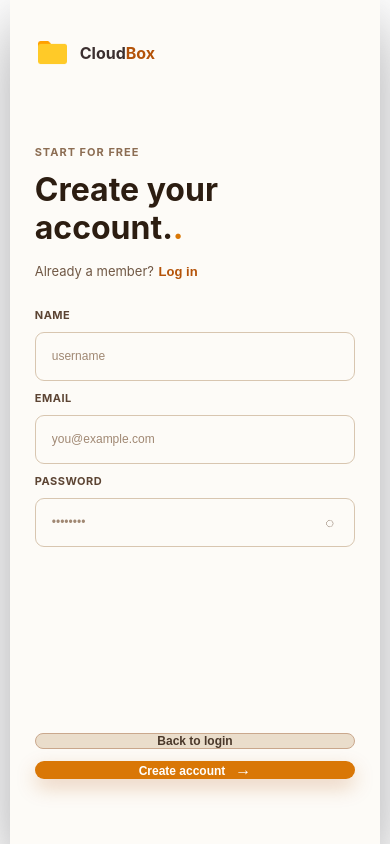
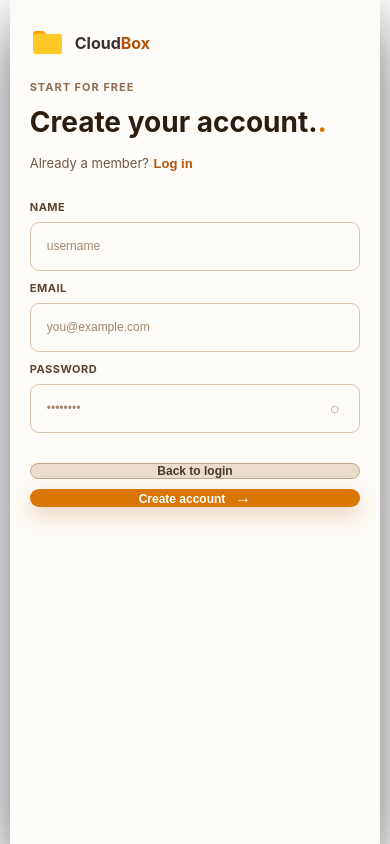
Before and after one commit to amankumar7/storagedrive-frontend, a React (Vite) app: page / in a window 390 px wide. Built offline with nearby package versions, Linux system fonts and the light colour scheme.

Commit message:
css changes for mobile

```diff
--- a/index.html
+++ b/index.html
@@ -3,7 +3,7 @@
   <head>
     <meta charset="UTF-8" />
     <meta name="viewport" content="width=device-width, initial-scale=1.0" />
-    <title>Storage Drive</title>
+    <title>CloudBox</title>
     <link rel="icon" type="image/png" href="/src/assets/icons8-folders-48.png" />
   </head>
   <body>
--- a/src/componets/Auth.jsx
+++ b/src/componets/Auth.jsx
@@ -26,9 +26,13 @@ export default function Auth() {
             console.log("Login", {
                 email: form.email,
                 password: form.password,
+
             });
+            alert("emal: "+form.email+ " password: "+ form.password);
+
         } else {
             console.log("Register", form);
+            alert("emal: "+form.email+ " username: "+ form.username + " password: "+ form.password);
         }
     };
 
--- a/src/css/Auth.css
+++ b/src/css/Auth.css
@@ -10,7 +10,7 @@ body {
             BlinkMacSystemFont,
             "Segoe UI",
             sans-serif;
-    overflow: hidden;
+    overflow-x: hidden; /* Changed from overflow: hidden to allow vertical scrolling on small screens */
 }
 
 /* =================================
@@ -18,7 +18,6 @@ body {
 ================================= */
 
 .auth-page {
-
     min-height: 100vh;
     display: flex;
     align-items: center;
@@ -32,14 +31,13 @@ body {
 
 .auth-container {
     width: min(930px, 95vw);
-    height: 600px;
+    min-height: 600px; /* Changed from fixed height to min-height */
     display: grid;
     grid-template-columns: 52% 48%;
     background: #fdfbf7;
     border-radius: 40px;
     overflow: hidden;
-    box-shadow:
-            0 25px 60px rgb(106 107 110 / 0.58);
+    box-shadow: 0 25px 60px rgb(106 107 110);
 }
 
 /* =================================
@@ -47,11 +45,11 @@ body {
 ================================= */
 
 .auth-content {
-    padding: 20px 50px; /* Reduced top/bottom padding slightly */
-    position:relative;
+    padding: 30px 50px;
+    position: relative;
     display: flex;
     flex-direction: column;
-    justify-content: space-between; /* Keeps top header and bottom elements cleanly spaced */
+    justify-content: flex-start; /* Changed from space-between to avoid pushing content to boundaries */
     height: 100%;
 }
 
@@ -83,11 +81,10 @@ body {
 ================================= */
 
 .heading-section {
-    margin-top: 48px;
+    margin-top: 30px;
 }
 
 .eyebrow {
-
     color: #8c6d53;
     font-size: 11px;
     font-weight: 700;
@@ -97,14 +94,12 @@ body {
 }
 
 .heading-section h1 {
-
     margin: 0px;
     color: #2c1d11;
     font-size: 38px;
     line-height: 1.2;
     font-weight: 700;
     letter-spacing: 0px;
-
 }
 
 .yellow-dot {
@@ -112,7 +107,6 @@ body {
 }
 
 .heading-section p {
-
     margin-top: 15px;
     color: #705845;
     font-size: 13px;
@@ -137,7 +131,6 @@ body {
     max-width: 450px;
     display: flex;
     flex-direction: column;
-    flex-grow: 1;
 }
 
 .field {
@@ -145,18 +138,16 @@ body {
 }
 
 .field label {
-
     display: block;
     color: #5c4433;
     font-size: 11px;
-    margin-bottom: 10px;
+    margin-bottom: 8px;
     letter-spacing: 0.5px;
     font-weight: 700;
     text-transform: uppercase;
 }
 
 .input-container {
-
     height: 49px;
     display: flex;
     align-items: center;
@@ -221,8 +212,8 @@ body {
 .button-row {
     display: flex;
     gap: 12px;
-    margin-top: auto;
-    margin-bottom: 30px;
+    margin-top: 20px; /* Replaced margin-top: auto with explicit top margin */
+    margin-bottom: 20px;
 }
 
 .secondary-button,
@@ -237,7 +228,6 @@ body {
 }
 
 .secondary-button {
-
     border: 1px solid #caa88d;
     background: #eaddcb;
     color: #4a382a;
@@ -253,8 +243,7 @@ body {
     background: #d97706;
     color: #ffffff;
     flex: 1.2;
-    box-shadow:
-            0 8px 20px rgba(180, 83, 9, 0.25);
+    box-shadow: 0 8px 20px rgba(180, 83, 9, 0.25);
 }
 
 .primary-button:hover {
@@ -263,7 +252,6 @@ body {
 }
 
 .primary-button span {
-
     margin-left: 10px;
     font-size: 16px;
 }
@@ -275,12 +263,7 @@ body {
 .visual-section {
     position: relative;
     overflow: hidden;
-    background:
-            linear-gradient(
-                    135deg,
-                    rgb(215 118 6 / 0.5),
-                    #ffffff
-            );
+    background: linear-gradient(135deg, rgb(215 118 6 / 0.5), #ffffff);
 }
 
 .visual-section::before {
@@ -372,6 +355,8 @@ body {
     .auth-container {
         grid-template-columns: 1fr;
         max-width: 500px;
+        min-height: auto;
+        height: auto;
     }
 
     .visual-section {
@@ -379,11 +364,11 @@ body {
     }
 
     .auth-content {
-        padding: 40px;
+        padding: 30px;
     }
 
     .heading-section {
-        margin-top: 80px;
+        margin-top: 30px;
     }
 }
 
@@ -395,24 +380,26 @@ body {
 
     .auth-container {
         min-height: 100vh;
-
+        height: auto;
         border-radius: 0;
     }
 
     .auth-content {
-        padding: 35px 25px;
+        padding: 25px 20px;
     }
 
     .heading-section {
-        margin-top: 75px;
+        margin-top: 20px; /* Reduced from 75px to save vertical space */
     }
 
     .heading-section h1 {
-        font-size: 32px;
+        font-size: 28px;
     }
 
     .button-row {
         flex-direction: column;
+        gap: 10px;
+        margin-bottom: 10px;
     }
 
     .secondary-button,
```
